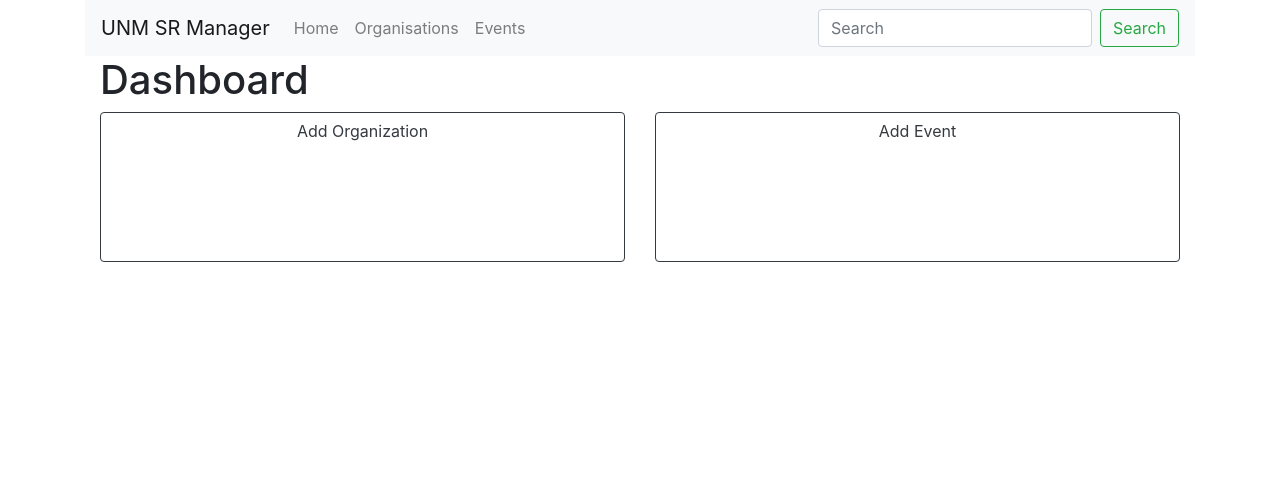
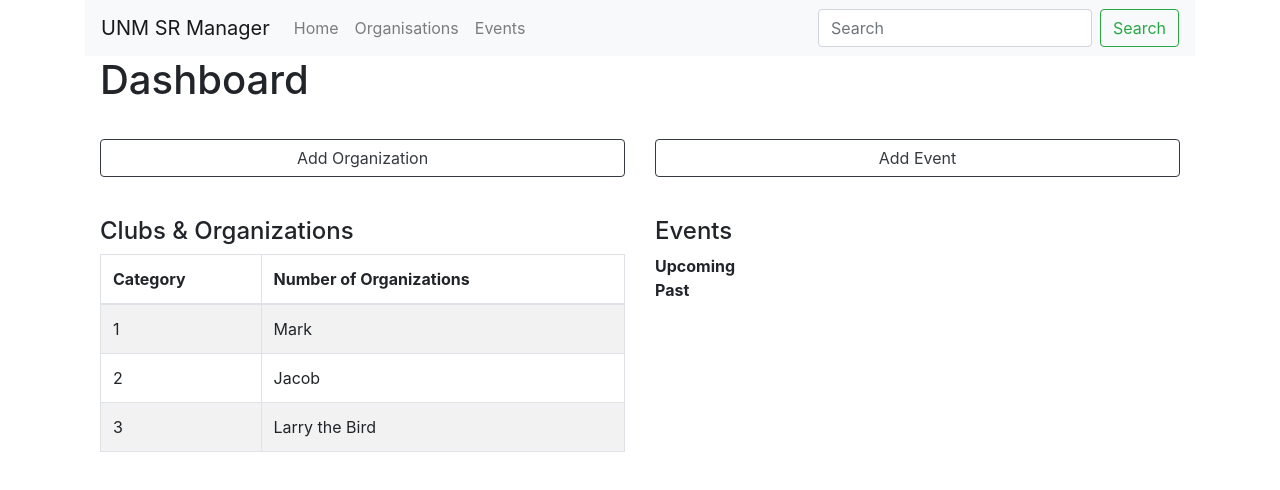
Before and after one commit to aycarl/unmsr-mgmt, a React (Create React App) app: page / in a window 1280 px wide. Shown: the top 490 px of the page. Built offline with nearby package versions, Linux system fonts and the light colour scheme.

Commit message:
edited dashboard, added new components for org displays

```diff
--- a/src/component_styles/dashboard.styles.css
+++ b/src/component_styles/dashboard.styles.css
@@ -0,0 +1,4 @@
+.section {
+  margin-top: 20px;
+  margin-bottom: 40px;
+}
--- a/src/component_styles/large-button.styles.css
+++ b/src/component_styles/large-button.styles.css
@@ -1,5 +1,4 @@
 .large-button {
+  margin-top: 15px;
   width: 100%;
-  height: 150px;
-  padding: 60px;
 }
--- a/src/components/dashboard.js
+++ b/src/components/dashboard.js
@@ -4,12 +4,13 @@ import { Container, Row, Col } from "react-bootstrap";
 import "./../component_styles/dashboard.styles.css";
 
 import LargeButton from "./large-button";
+import OrgTableList from "./org-table-list";
 
 const Dashboard = () => {
   return (
     <Container fluid>
       <h1>Dashboard</h1>
-      <Row>
+      <Row className="section">
         <Col>
           <LargeButton title="Add Organization" url="/organisations" />
         </Col>
@@ -17,6 +18,19 @@ const Dashboard = () => {
           <LargeButton title="Add Event" url="/events" />
         </Col>
       </Row>
+      <Row className="section">
+        <Col>
+          <h4>Clubs & Organizations</h4>
+          <OrgTableList />
+        </Col>
+        <Col>
+          <h4>Events</h4>
+          <strong>Upcoming</strong>
+          <Row></Row>
+          <strong>Past</strong>
+          <Row></Row>
+        </Col>
+      </Row>
     </Container>
   );
 };
--- /dev/null
+++ b/src/components/org-table-list.js
@@ -0,0 +1,36 @@
+import React from "react";
+
+import { Table } from "react-bootstrap";
+
+
+// displays list of organization categories and the respective number of organizations
+const OrgTableList = ({truncated}) => {
+  return (
+    <div>
+      <Table striped bordered hover>
+        <thead>
+          <tr>
+            <th>Category</th>
+            <th>Number of Organizations</th>
+          </tr>
+        </thead>
+        <tbody>
+          <tr>
+            <td>1</td>
+            <td>Mark</td>
+          </tr>
+          <tr>
+            <td>2</td>
+            <td>Jacob</td>
+          </tr>
+          <tr>
+            <td>3</td>
+            <td colSpan="2">Larry the Bird</td>
+          </tr>
+        </tbody>
+      </Table>
+    </div>
+  );
+};
+
+export default OrgTableList;
```
Also changed, not shown: src/components/new-org.js (added).
